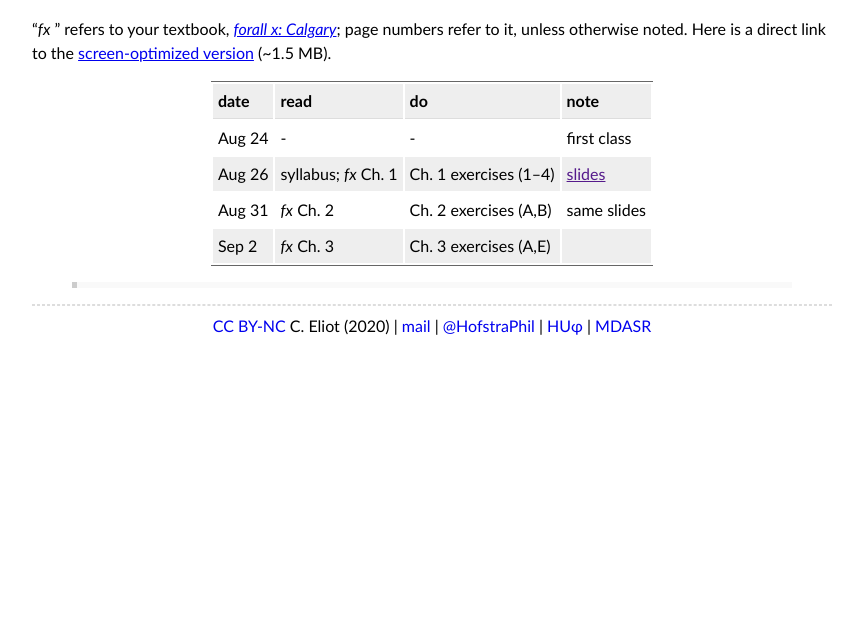
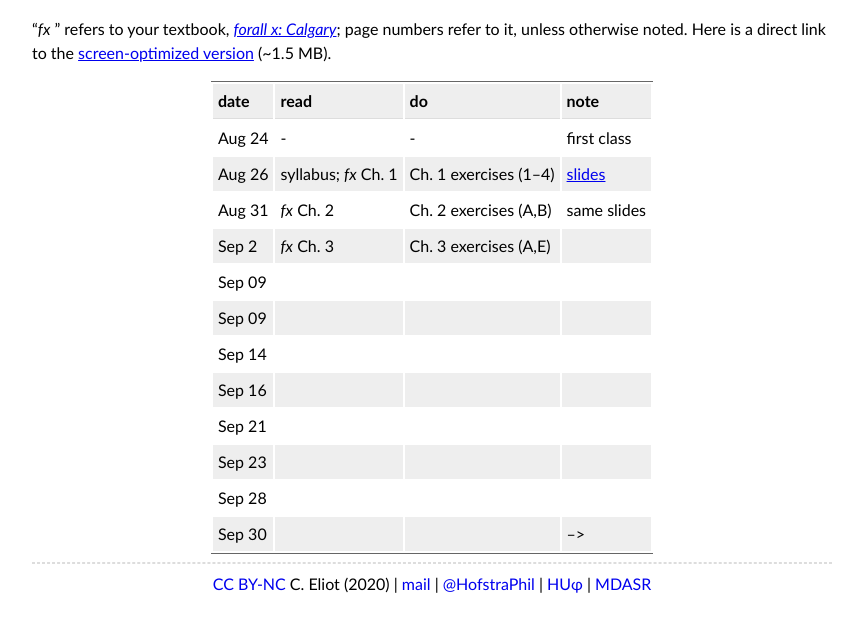
Before and after one commit to chreliot/phi154, a plain HTML site: page index.html in a window 1280 px wide. Shown: the part 164-796 px from the top of the page, without its empty margins (208-1071 px from the left). Drawn offline with Linux system fonts and the light colour scheme.

Commit message:
rebuilding site on Tue Sep  1 12:57:45 EDT 2020

```diff
--- a/index.html
+++ b/index.html
@@ -61,7 +61,7 @@
 <td align="left">Aug 26</td>
 <td align="left">syllabus; <em>fx</em> Ch. 1</td>
 <td align="left">Ch. 1 exercises (1–4)</td>
-<td align="left"><a href="">slides</a></td>
+<td align="left"><a href="https://resources.us-east-1.linodeobjects.com/First-day.pdf">slides</a></td>
 </tr>
 <tr>
 <td align="left">Aug 31</td>
@@ -75,12 +75,56 @@
 <td align="left">Ch. 3 exercises (A,E)</td>
 <td></td>
 </tr>
+<tr>
+<td align="left">Sep 09</td>
+<td align="left"></td>
+<td align="left"></td>
+<td></td>
+</tr>
+<tr>
+<td align="left">Sep 09</td>
+<td align="left"></td>
+<td align="left"></td>
+<td></td>
+</tr>
+<tr>
+<td align="left">Sep 14</td>
+<td align="left"></td>
+<td align="left"></td>
+<td></td>
+</tr>
+<tr>
+<td align="left">Sep 16</td>
+<td align="left"></td>
+<td align="left"></td>
+<td></td>
+</tr>
+<tr>
+<td align="left">Sep 21</td>
+<td align="left"></td>
+<td align="left"></td>
+<td></td>
+</tr>
+<tr>
+<td align="left">Sep 23</td>
+<td align="left"></td>
+<td align="left"></td>
+<td></td>
+</tr>
+<tr>
+<td align="left">Sep 28</td>
+<td align="left"></td>
+<td align="left"></td>
+<td></td>
+</tr>
+<tr>
+<td align="left">Sep 30</td>
+<td align="left"></td>
+<td align="left"></td>
+<td align="left">&ndash;&gt;</td>
+</tr>
 </tbody>
 </table>
-<!-- raw HTML omitted -->
-<!-- raw HTML omitted -->
-<blockquote>
-</blockquote>
 
 </main>
 
--- a/sitemap.xml
+++ b/sitemap.xml
@@ -34,7 +34,7 @@
 
   <url>
     <loc>http://chreliot.github.io/phi154/</loc>
-    <lastmod>2020-09-01T12:17:33-04:00</lastmod>
+    <lastmod>2020-09-01T12:57:38-04:00</lastmod>
   </url>
 
   <url>
```
Also changed, not shown: notes/index.html (+11 -1 lines), notes/index.xml (+0 -10 lines).
